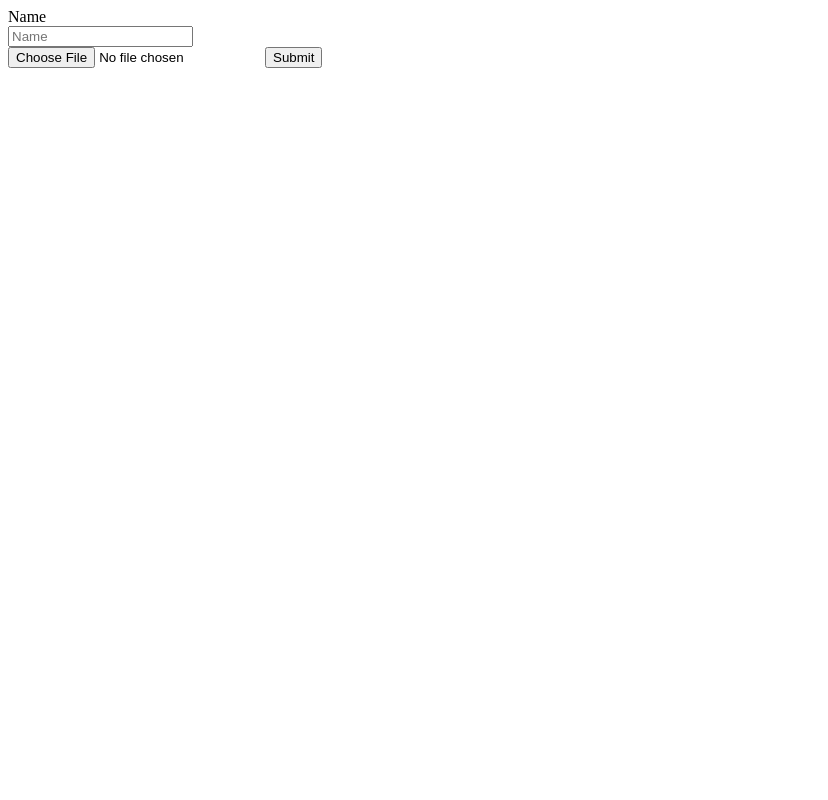
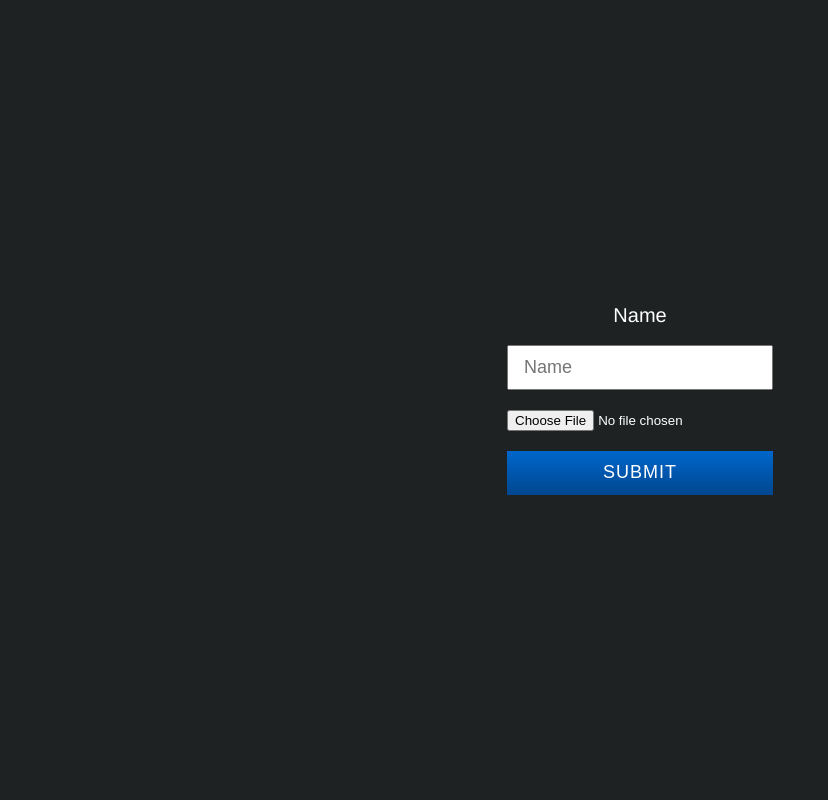
Before and after one commit to MisteryDush/ASE_A1_Canteen, a Flask app: template templates/add.html in a window 1280 px wide. Shown: the whole page, without its empty margins (0-828 px from the left). Run offline with Flask 2, Linux system fonts and the light colour scheme; the template is opened without the code that fills it, so the values that code supplies are empty.

Commit message:
Add styles for Add Menu Item, Add Owner pages

```diff
--- /dev/null
+++ b/static/css/add.css
@@ -0,0 +1,57 @@
+body {
+    font-family: helvetica, Arial, sans-serif;
+    background-color: #1f2223;
+    height: 100vh;
+    display: flex;
+    justify-content: center;
+    align-items: center;
+    color: #FFF;
+    box-sizing: border-box;
+}
+
+.container {
+    font-size: inherit;
+    max-width: 1110px;
+    padding: 0 15px;
+    margin: 0 auto;
+    display: flex;
+    flex-direction: column;
+}
+
+.form__name {
+    text-align: center;
+    font-size: 20px;
+}
+
+.form__input {
+    padding: 10px 15px;
+    font-size: 18px;
+    margin: 20px 0 0 0;
+}
+
+.form__file {
+    margin: 20px 0 0 0;
+}
+
+.form__select {
+    margin: 20px 0 0 0;
+    padding: 10px 16px;
+}
+
+.form__submit {
+    color: #FFF;
+    border: none;
+    letter-spacing: 1px;
+    padding: 10px 16px;
+    font-size: 18px;
+    line-height: 1.33;
+    margin: 20px 0 0 0;
+    width: 100%;
+    text-transform: uppercase;
+    background-image: linear-gradient(to bottom, #06c 0, #00478f 100%);
+    cursor: pointer;
+}
+
+.form__submit:hover {
+    background-image: linear-gradient(to bottom, #00478f 0, #002d5a 100%);;
+}
--- a/templates/add.html
+++ b/templates/add.html
@@ -2,17 +2,20 @@
 <html lang="en">
 <head>
     <meta charset="UTF-8">
-    <title></title>
+    <title>Add Menu Item</title>
+    <link rel="stylesheet" href="../static/css/reset.css">
+    <link rel="stylesheet" href="../static/css/add.css">
 </head>
 <body>
-<form action="{{ request.path }}" method="post" enctype="multipart/form-data">
-    <label for="name">Name</label><br>
-    <label>
-        <input type="text" name="name" placeholder="Name"/>
-    </label><br>
-    <input type="file" name="file">
-    <input type="submit" value="Submit"/>
-</form>
-<a href={{ url_for('all') }}></a>
+    <form class="form" action="{{ request.path }}" method="post" enctype="multipart/form-data">
+
+        <div class="container">
+            <label class="form__name" for="name">Name</label>
+            <input class="form__input" type="text" name="name" placeholder="Name">
+            <input class="form__file" type="file" name="file">
+            <button class="form__submit" type="submit" value="Submit">Submit</button>
+        </div>
+
+    </form>
 </body>
 </html>
```
Also changed, not shown: templates/add_owner.html (+14 -11 lines).
